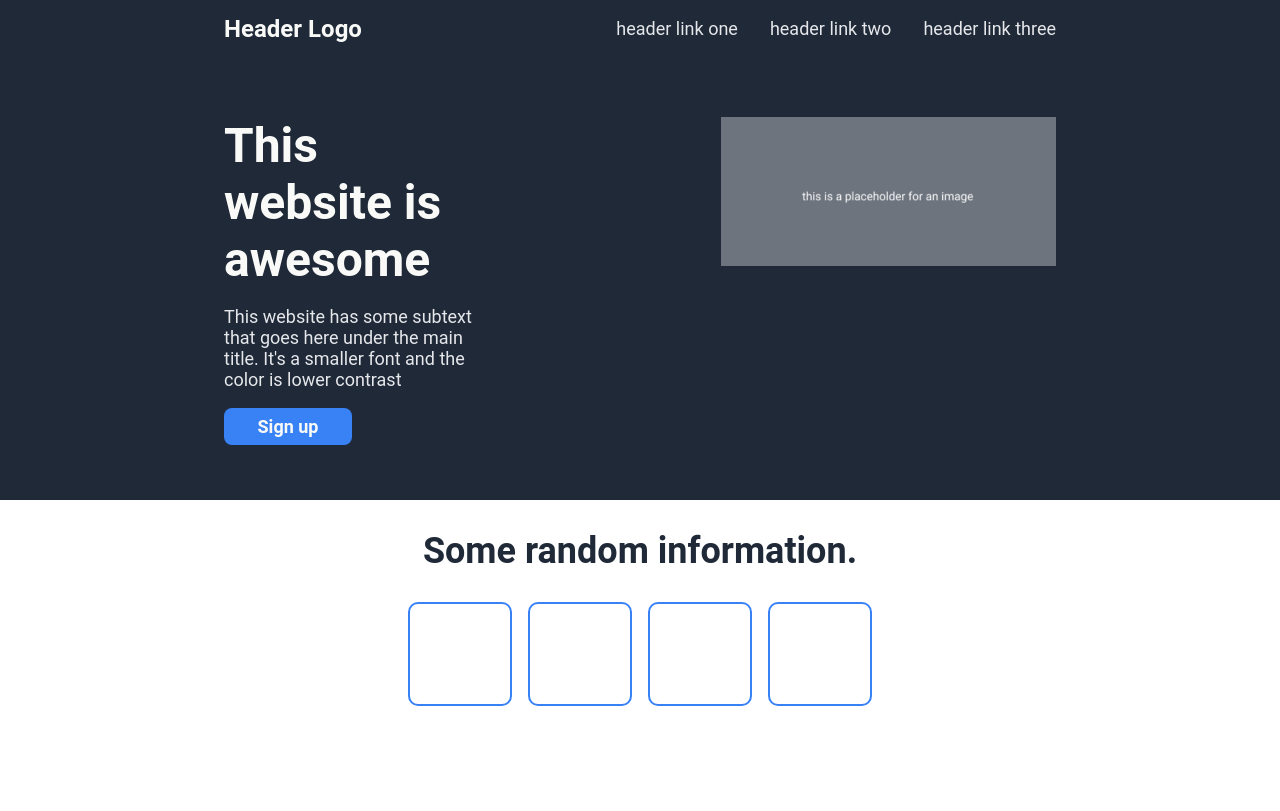
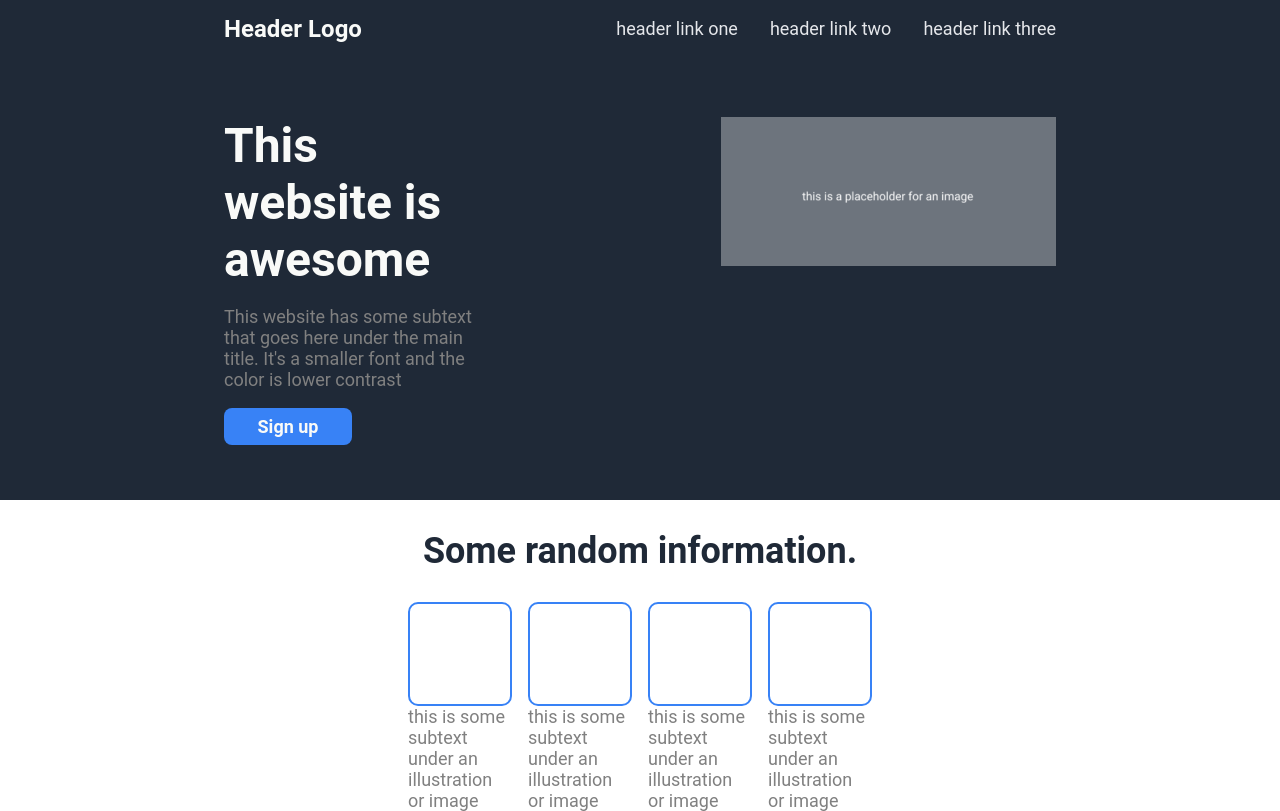
Before and after one commit to tommyone99/landing-page, a plain HTML site: page index.html in a window 1280 px wide. Drawn offline with Linux system fonts and the light colour scheme.

Commit message:
add subtext under blocks, rework text styling to be the same as 'hero-secondary'

```diff
--- a/index.html
+++ b/index.html
@@ -25,7 +25,7 @@
     <div class="hero-content">
       <div class="hero-main">
         <h1 class="img-description">This website is awesome</h1>
-        <p>This website has some subtext that goes here under the main title. It's a smaller font and the color is lower contrast</p>
+        <p class="hero-secondary">This website has some subtext that goes here under the main title. It's a smaller font and the color is lower contrast</p>
         <button class="sign-up">Sign up</button>
       </div>
       <div class="hero-content-img">
@@ -40,10 +40,22 @@
   <div class="call-to-action">
     <h2 class="call-to-action-heading">Some random information.</h2>
     <div class="blocks-row">
-      <div class="block"></div>
-      <div class="block"></div>
-      <div class="block"></div>
-      <div class="block"></div>
+      <div class="block-wrapper">
+        <div class="block"></div>
+        <div class="block-text hero-secondary">this is some subtext under an illustration or image</div>
+      </div>
+      <div class="block-wrapper">
+        <div class="block"></div>
+        <div class="block-text hero-secondary">this is some subtext under an illustration or image</div>
+      </div>
+      <div class="block-wrapper">
+        <div class="block"></div>
+        <div class="block-text hero-secondary">this is some subtext under an illustration or image</div>
+      </div>
+      <div class="block-wrapper">
+        <div class="block"></div>
+        <div class="block-text hero-secondary">this is some subtext under an illustration or image</div>
+      </div>
     </div>
   </div>
 
--- a/style.css
+++ b/style.css
@@ -109,9 +109,9 @@ h1 {
     margin: 0px;
 }
 
-p {
+.hero-secondary {
     font-size: 18px;
-    color:#E5E7EB;
+    color:grey;
 }
 
 .block {
@@ -120,3 +120,12 @@ p {
     height: 100px;
     border-radius: 10px;
 }
+
+.block-wrapper {
+    display: flex;
+    flex-direction: column;
+}
+
+.block-text {
+    max-width: 100px;
+}
```
